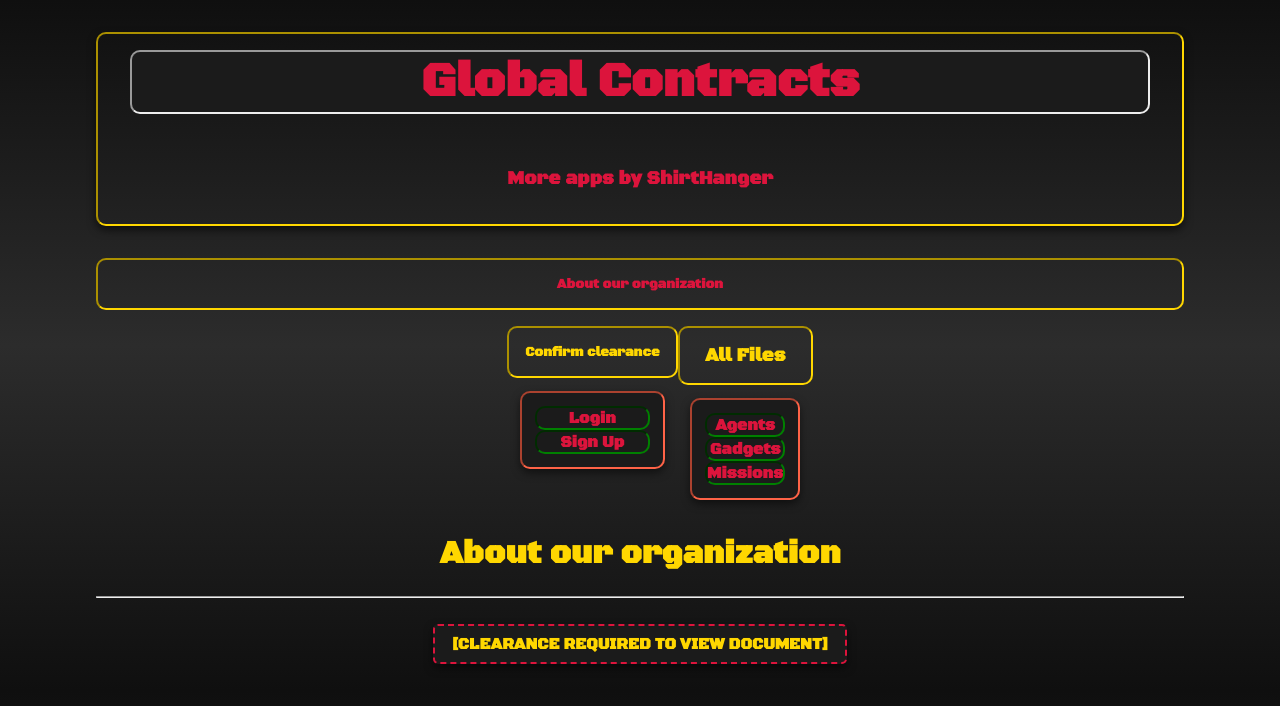
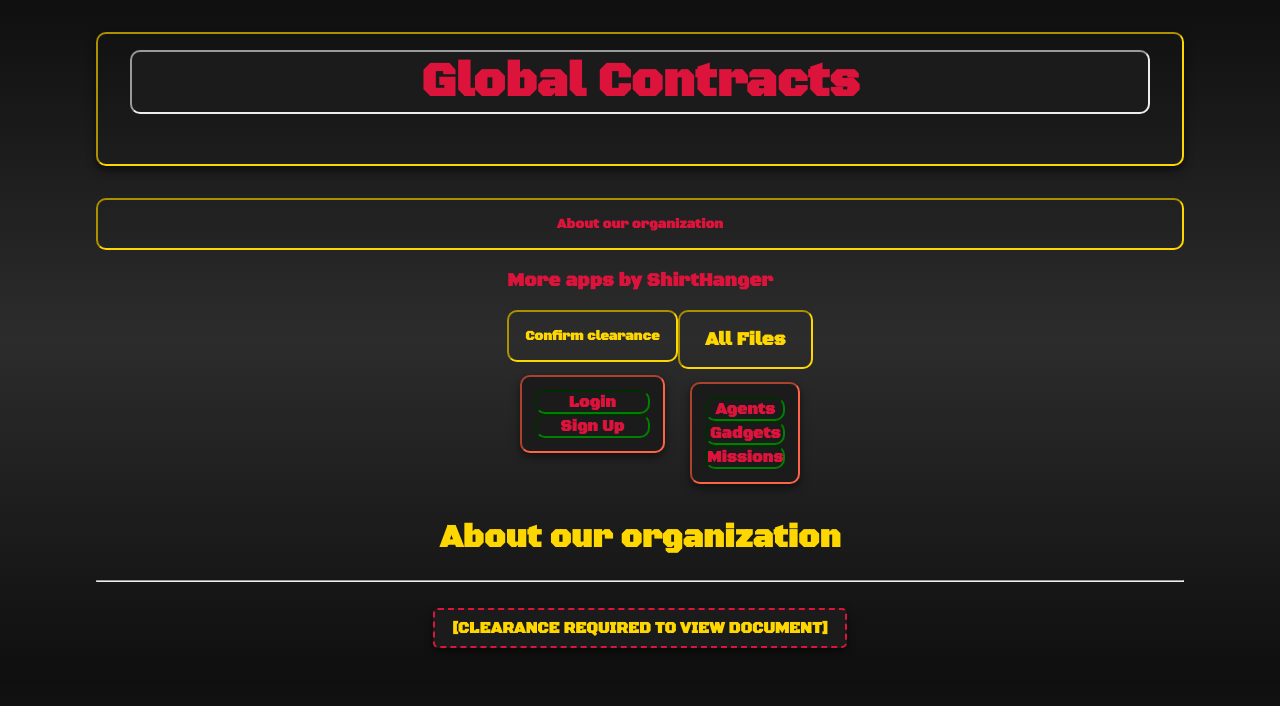
Before and after one commit to ShirtHanger/world-of-contracts, a Django app: page /about/ in a window 1280 px wide. Shown: the top 706 px of the page. Run offline with Django 5.2, Linux system fonts and the light colour scheme.

Commit message:
Forgot the actual favi file

```diff
--- a/main_app/templates/base.html
+++ b/main_app/templates/base.html
@@ -13,6 +13,7 @@
 
 
     <link href="{% static 'images/favicon.ico' %}" rel="icon" type="image/x-icon">
+    {% comment %} <link rel="shortcut icon" type="image/png" href="{% static 'images/favicon.png' %}" > {% endcomment %}
 
     {% block head %}
     {% endblock %}
@@ -24,7 +25,6 @@
         <a href="/">
           <h1>Global Contracts</h1>
           <h2>Malum necessarium</h2>
-          <h3><a href="https://linktr.ee/shirthanger">More apps by ShirtHanger</a></h3>
         </a>
       </div>
 
@@ -36,6 +36,9 @@
             About our organization
           </h5>
         </a>
+
+        <h3><a href="https://linktr.ee/shirthanger">More apps by ShirtHanger</a></h3>
+
         <ul>
 
           {% if user.is_authenticated %} <!-- Conditional based on if user is logged in or not -->
```
Also changed, not shown: main_app/static/images/favicon.ico (added).
